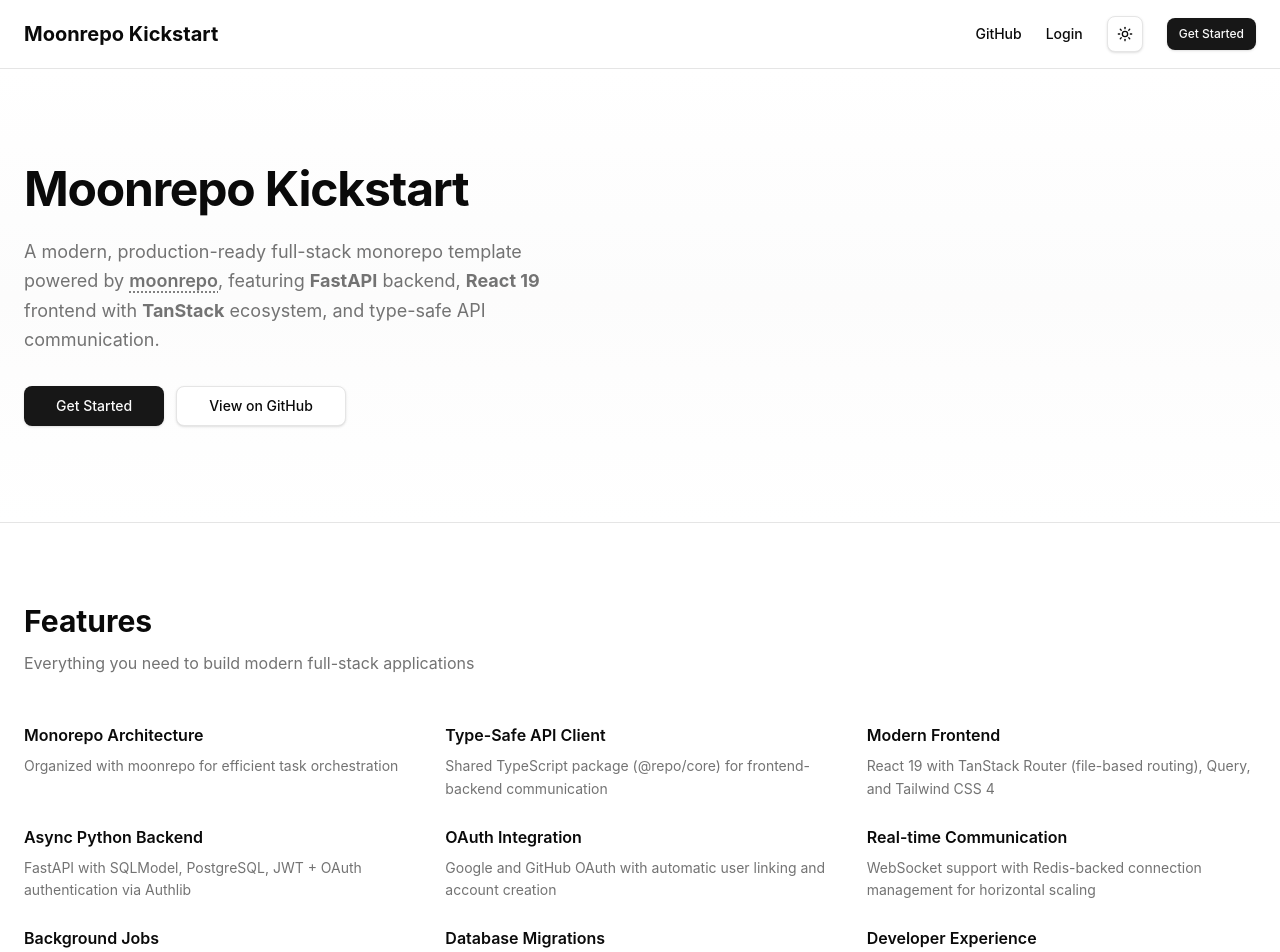
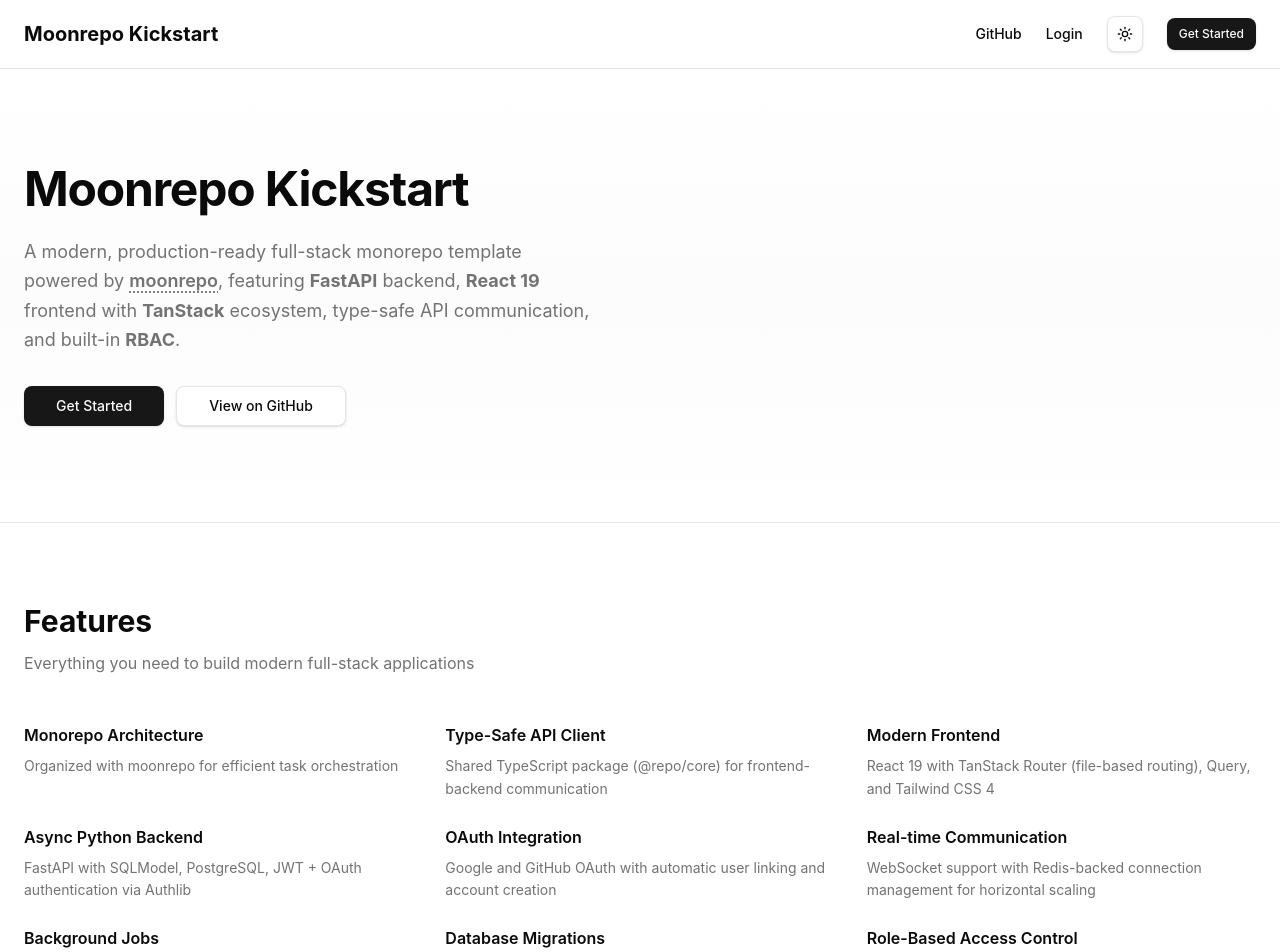
Before and after one commit to indrazm/moonrepo-kickstart, a React (Vite) app in the folder apps/platform/: page / in a window 1280 px wide. Shown: the top 952 px of the page. Built offline with nearby package versions, Linux system fonts and the light colour scheme; no server answers.

Commit message:
update README.md

```diff
--- a/apps/platform/src/routes/index.tsx
+++ b/apps/platform/src/routes/index.tsx
@@ -57,7 +57,8 @@
 							</a>
 							, featuring <strong>FastAPI</strong> backend,{" "}
 							<strong>React 19</strong> frontend with <strong>TanStack</strong>{" "}
-							ecosystem, and type-safe API communication.
+							ecosystem, type-safe API communication, and built-in{" "}
+							<strong>RBAC</strong>.
 						</p>
 						<div className="flex gap-3">
 							<Link to="/register">
@@ -118,6 +119,10 @@
 						<FeatureCard
 							title="Database Migrations"
 							description="Alembic for version-controlled schema changes with auto-generation"
+						/>
+						<FeatureCard
+							title="Role-Based Access Control"
+							description="Built-in RBAC with USER, MODERATOR, and ADMIN roles for permission management"
 						/>
 						<FeatureCard
 							title="Developer Experience"
```
Also changed, not shown: 1 other file (tests, documents, lock files or other folders).
